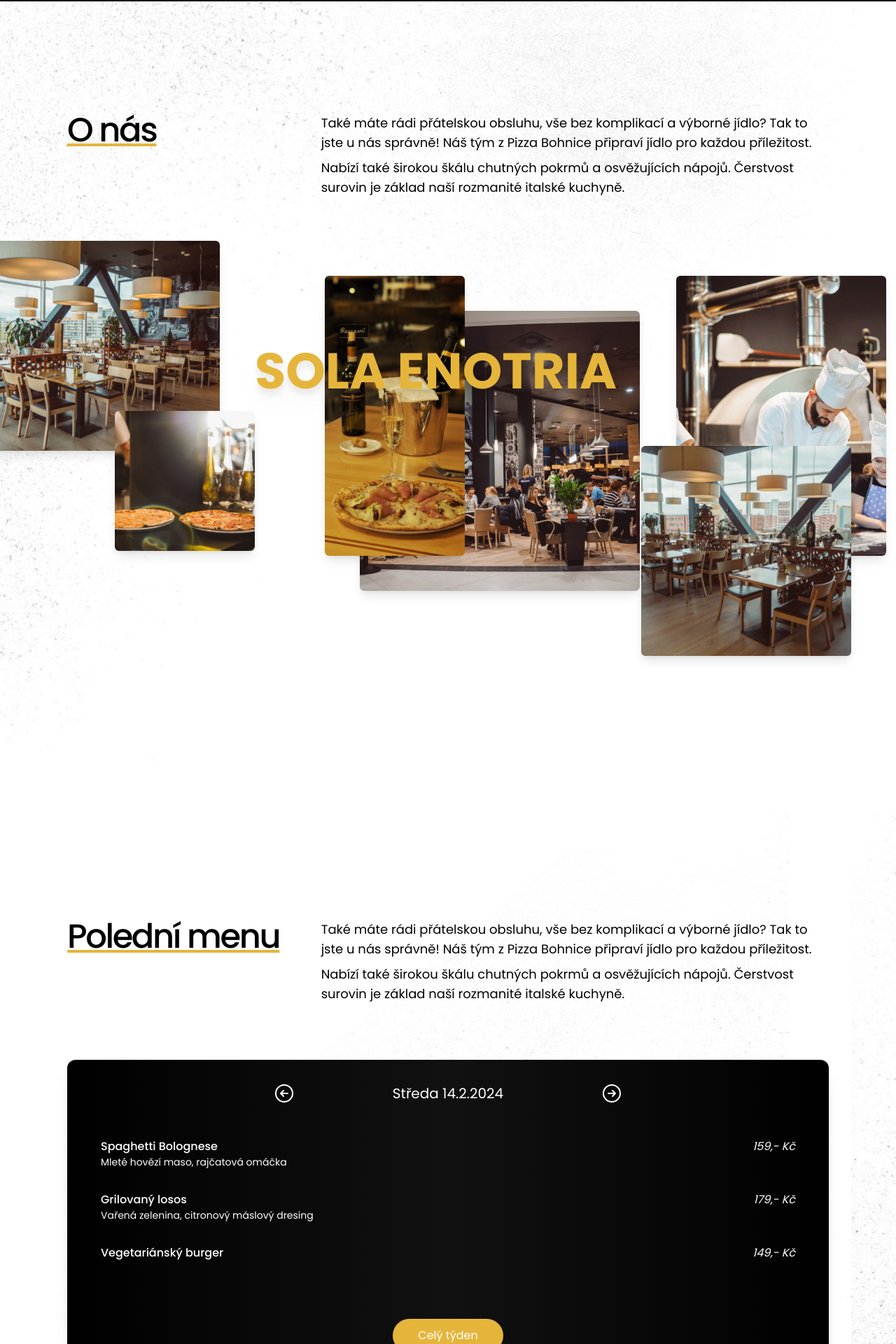
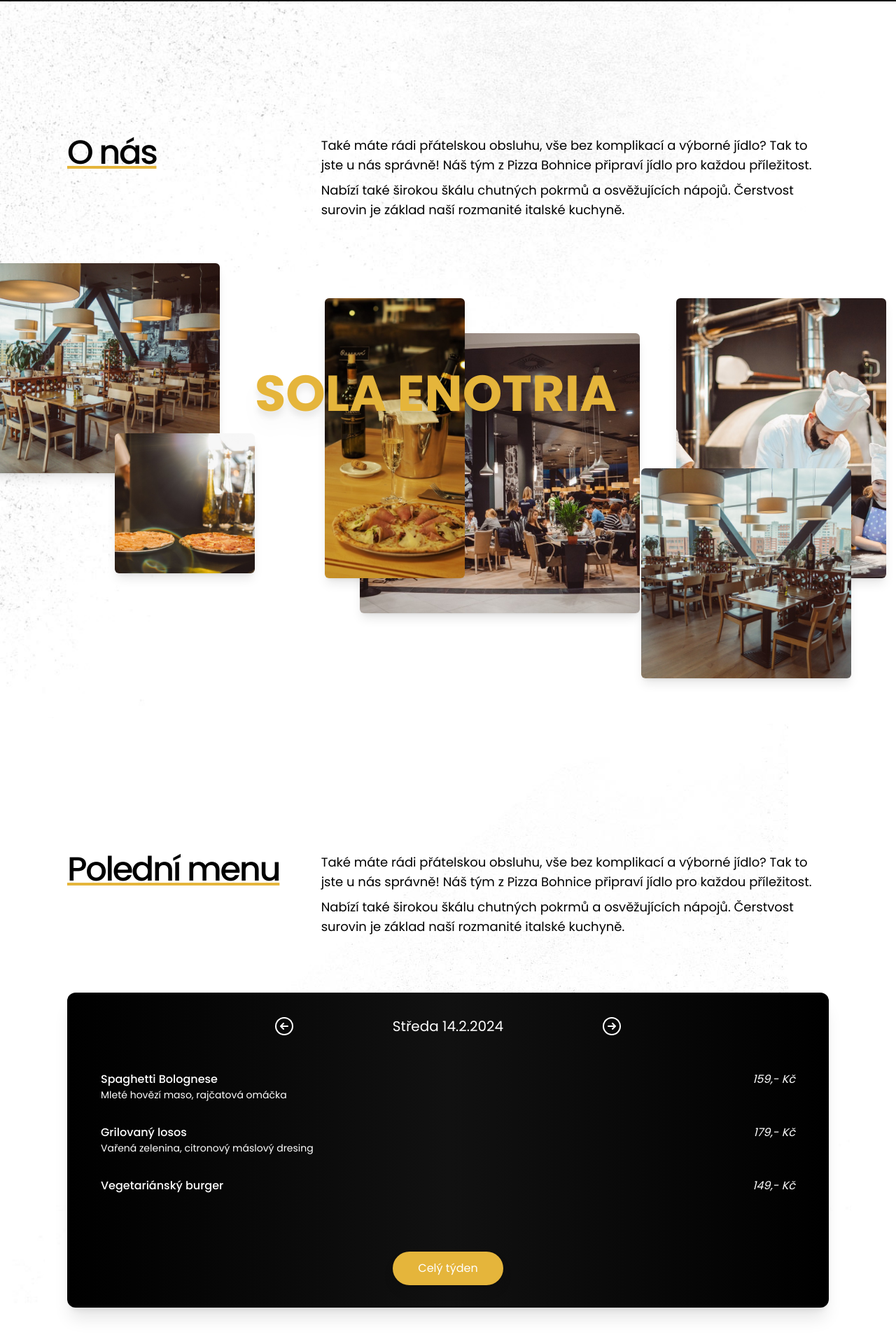
Before and after one commit to TomasLukes/sola-enotria, a Next.js app: page / in a window 1280 px wide. Shown: the part 828-2748 px from the top of the page at 70% size. Built offline with nearby package versions, Linux system fonts and the light colour scheme.

Commit message:
fix: section spacing not to overlap with fixed menu

```diff
--- a/app/components/AboutUs/AboutUs.tsx
+++ b/app/components/AboutUs/AboutUs.tsx
@@ -8,7 +8,7 @@
       className={clsx('overflow-hidden bg-grain1 bg-no-repeat	bg-contain', className)}
     >
       <div>
-        <div className="py-12 md:py-32 lg:py-40 flex justify-start flex-col gap-5 md:gap-8">
+        <div className="pt-24 md:pt-48 flex justify-start flex-col gap-5 md:gap-8">
           <div className="container-base flex flex-col md:flex-row">
             <h3 className="w-full md:w-1/3 heading underline decoration-accent pb-4">O nás</h3>
             <div className="w-full md:w-2/3">
--- a/app/components/DailyMenu/DailyMenu.tsx
+++ b/app/components/DailyMenu/DailyMenu.tsx
@@ -37,7 +37,7 @@
 
   return (
     <section id="poledni-menu" className="bg-grain2 bg-no-repeat bg-contain">
-      <div className="container-base py-12 md:py-32 lg:py-40 flex justify-start flex-col gap-5 md:gap-8 bg-grain2">
+      <div className="container-base pt-24 md:pt-48 flex justify-start flex-col gap-5 md:gap-8 bg-grain2">
         <div className="flex flex-col md:flex-row">
           <h3 className="w-full md:w-1/3 heading underline decoration-accent pb-4">Polední menu</h3>
           <div className="w-full md:w-2/3">
--- a/app/components/FindUs/FindUs.tsx
+++ b/app/components/FindUs/FindUs.tsx
@@ -9,7 +9,7 @@
       className={clsx('overflow-hidden bg-grain3 bg-bottom bg-no-repeat bg-contain', className)}
     >
       <div>
-        <div className="container-base py-12 md:py-32 lg:py-40 flex justify-start flex-col gap-5 md:gap-8">
+        <div className="container-base py-24 md:py-48 flex justify-start flex-col gap-5 md:gap-8">
           <div className="flex flex-col md:flex-row">
             <h3 className="w-full md:w-1/2 heading underline decoration-accent pb-4">
               Kde nás najdete?
```
